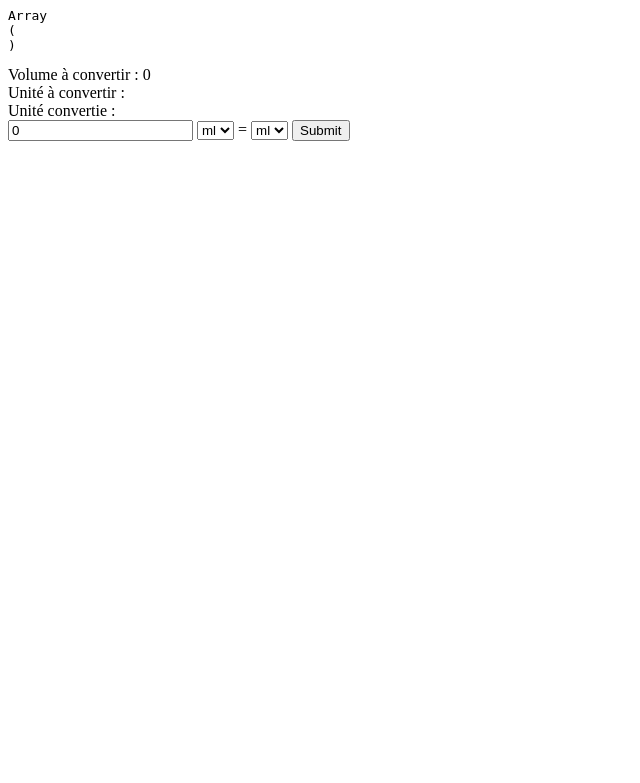
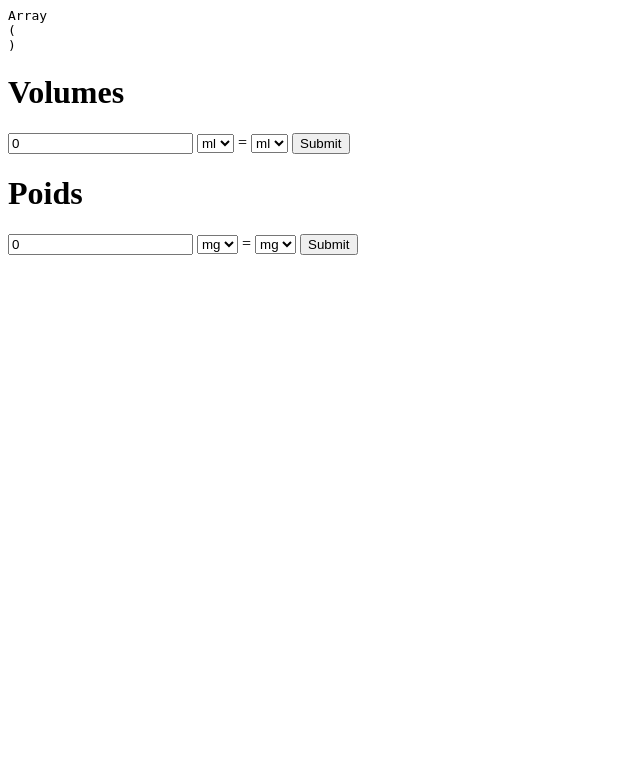
Before and after one commit to Miatsu/unit-converter, a PHP site: page / in a window 1280 px wide. Shown: the top 783 px of the page, without its empty margins (0-640 px from the left). Run offline with PHP 8.4, Linux system fonts and the light colour scheme; some libraries are stand-ins or nearby versions.

Commit message:
Add weight converter form

```diff
--- a/index.php
+++ b/index.php
@@ -11,9 +11,9 @@ function pre(array $array) {
     echo '</pre>';
 }
 
-function convert_volume($volume_to_convert, $unit_to_convert, $unit_converted, array $volume_units) {
-    $coeff = $volume_units[$unit_to_convert] / $volume_units[$unit_converted];
-    return $coeff * $volume_to_convert;
+function convert_value($value_to_convert, $unit_to_convert, $unit_converted, array $value_units) {
+    $coeff = $value_units[$unit_to_convert] / $value_units[$unit_converted];
+    return $coeff * $value_to_convert;
 }
 
 pre($_GET);
@@ -21,11 +21,15 @@ pre($_GET);
 $current_volume_to_convert = (int) (isset($_GET['volume_to_convert']) ? $_GET['volume_to_convert'] : null);
 $current_volume_unit_to_convert = isset($_GET['volume_unit_to_convert']) ? $_GET['volume_unit_to_convert'] : null;
 $current_volume_unit_converted = isset($_GET['volume_unit_converted']) ? $_GET['volume_unit_converted'] : null;
-
 $volume_units = ['ml' => 0.001, 'cl' => 0.01, 'dl' => 0.1, 'l' => 1];
 
+$current_weight_to_convert = (int) (isset($_GET['weight_to_convert']) ? $_GET['weight_to_convert'] : null);
+$current_weight_unit_to_convert = isset($_GET['weight_unit_to_convert']) ? $_GET['weight_unit_to_convert'] : null;
+$current_weight_unit_converted = isset($_GET['weight_unit_converted']) ? $_GET['weight_unit_converted'] : null;
+$weight_units = ['mg' => 0.001, 'cg' => 0.01, 'dg' => 0.1, 'g' => 1];
+
 if ($current_volume_to_convert !== null && $current_volume_unit_to_convert !== null && $current_volume_unit_converted !== null) {
-    $volume_converted = convert_volume(
+    $volume_converted = convert_value(
         $current_volume_to_convert,
         $current_volume_unit_to_convert,
         $current_volume_unit_converted,
@@ -35,10 +39,26 @@ if ($current_volume_to_convert !== null && $current_volume_unit_to_convert !== n
     $volume_converted = 0;
 }
 
+if ($current_weight_to_convert !== null && $current_weight_unit_to_convert !== null && $current_weight_unit_converted !== null) {
+    $weight_converted = convert_value(
+        $current_weight_to_convert,
+        $current_weight_unit_to_convert,
+        $current_weight_unit_converted,
+        $weight_units
+    );
+} else {
+    $weight_converted = 0;
+}
+
 echo $twig->render('index.twig', [
     'current_volume_to_convert' => $current_volume_to_convert,
     'current_volume_unit_to_convert' => $current_volume_unit_to_convert,
     'current_volume_unit_converted' => $current_volume_unit_converted,
     'volume_units' => $volume_units,
     'volume_converted' => $volume_converted,
+    'current_weight_to_convert' => $current_weight_to_convert,
+    'current_weight_unit_to_convert' => $current_weight_unit_to_convert,
+    'current_weight_unit_converted' => $current_weight_unit_converted,
+    'weight_units' => $weight_units,
+    'weight_converted' => $weight_converted,
 ]);
--- a/templates/index.twig
+++ b/templates/index.twig
@@ -7,43 +7,24 @@
   <script src="js/script.js"></script>
 </head>
 <body>
-    {{ "Volume à convertir : " ~ current_volume_to_convert }}
-    <br>
-    {{ "Unité à convertir : " ~ current_volume_unit_to_convert }}
-    <br>
-    {{ "Unité convertie : " ~ current_volume_unit_converted }}
+    <h1>Volumes</h1>
+    {% include 'unit-converter.twig' with {
+        type: 'volume',
+        current_value_to_convert: current_volume_to_convert,
+        current_value_unit_converted: current_volume_unit_converted,
+        current_value_unit_to_convert: current_volume_unit_to_convert,
+        value_units: volume_units,
+        value_converted: volume_converted,
+    } only %}
 
-    <form method="get">
-        <input type="text" name="volume_to_convert" value="{{ current_volume_to_convert }}">
-        <select name="volume_unit_to_convert">
-            {% for volume_unit, unit_coefficient in volume_units %}
-                <option
-                    value="{{ volume_unit }}"
-                    {% if current_volume_unit_to_convert == volume_unit %}
-                        selected
-                    {% endif %}
-                >
-                    {{ volume_unit }}
-                </option>
-            {% endfor %}
-        </select>
-        =
-        {% if volume_converted %}
-            <span class="volume-converted">{{ volume_converted }}</span>
-        {% endif %}
-        <select name="volume_unit_converted">
-            {% for volume_unit, unit_coefficient in volume_units %}
-                <option
-                    value="{{ volume_unit }}"
-                    {% if current_volume_unit_converted == volume_unit %}
-                        selected
-                    {% endif %}
-                >
-                    {{ volume_unit }}
-                </option>
-            {% endfor %}
-        </select>
-        <input type="submit" />
-    </form>
+    <h1>Poids</h1>
+    {% include 'unit-converter.twig' with {
+        type: 'weight',
+        current_value_to_convert: current_weight_to_convert,
+        current_value_unit_converted: current_weight_unit_converted,
+        current_value_unit_to_convert: current_weight_unit_to_convert,
+        value_units: weight_units,
+        value_converted: weight_converted,
+    } only %}
 </body>
 </html>
--- /dev/null
+++ b/templates/unit-converter.twig
@@ -0,0 +1,32 @@
+<form method="get">
+    <input type="text" name="{{ type }}_to_convert" value="{{ current_value_to_convert }}">
+    <select name="{{ type }}_unit_to_convert">
+        {% for value_unit, unit_coefficient in value_units %}
+            <option
+                value="{{ value_unit }}"
+                {% if current_value_unit_to_convert == value_unit %}
+                    selected
+                {% endif %}
+            >
+                {{ value_unit }}
+            </option>
+        {% endfor %}
+    </select>
+    =
+    {% if value_converted %}
+        <span class="value-converted">{{ value_converted }}</span>
+    {% endif %}
+    <select name="{{ type }}_unit_converted">
+        {% for value_unit, unit_coefficient in value_units %}
+            <option
+                value="{{ value_unit }}"
+                {% if current_value_unit_converted == value_unit %}
+                    selected
+                {% endif %}
+            >
+                {{ value_unit }}
+            </option>
+        {% endfor %}
+    </select>
+    <input type="submit" />
+</form>
```
